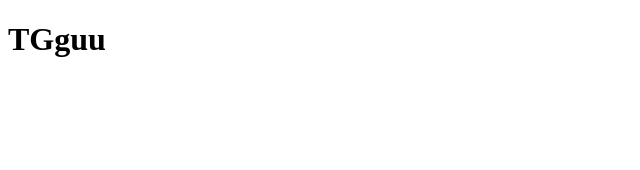
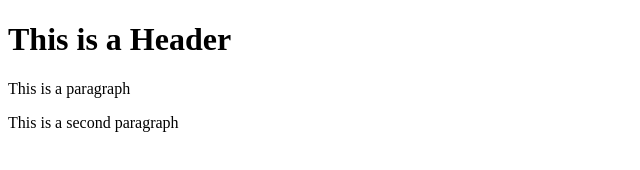
Before and after one commit to kapilkatrodiya/git, a plain HTML site: page index.html in a window 1280 px wide. Shown: the whole page, without its empty margins (0-640 px from the left). Drawn offline with Linux system fonts and the light colour scheme.

Commit message:
second commit

```diff
--- a/index.html
+++ b/index.html
@@ -1,13 +1,10 @@
 <!DOCTYPE html>
-<html lang="en">
-<head>
-    <meta charset="UTF-8">
-    <meta name="viewport" content="width=device-width, initial-scale=1.0">
-    <meta http-equiv="X-UA-Compatible" content="ie=edge">
-    <title>Git</title>
-</head>
-<body>
-    <h1>TGguu</h1>
+<html>
+    <head></head>
 
-</body>
+    <body>
+        <h1>This is a Header</h1>
+        <p>This is a paragraph</p>
+        <p>This is a second paragraph</p>
+    </body>
 </html>
```
